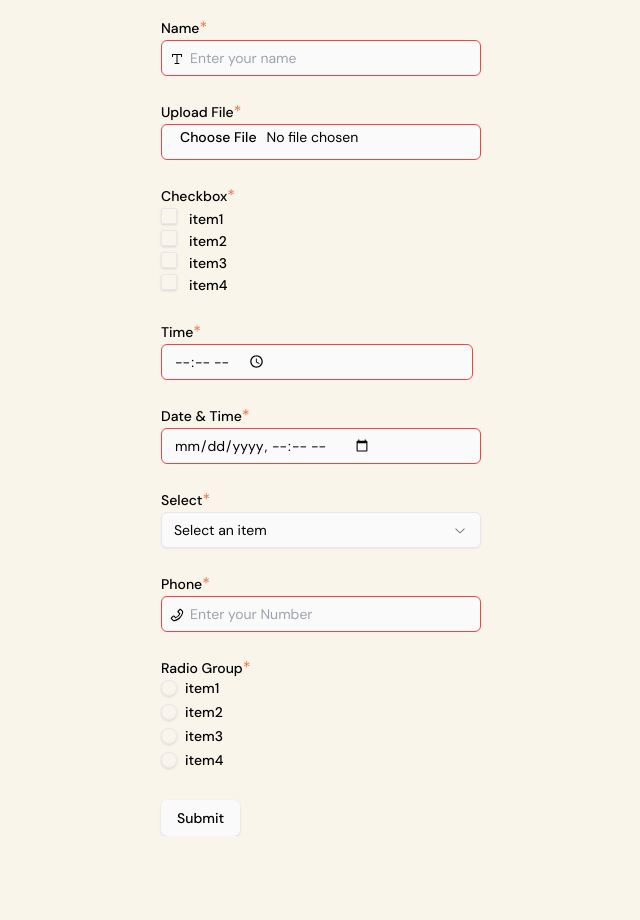
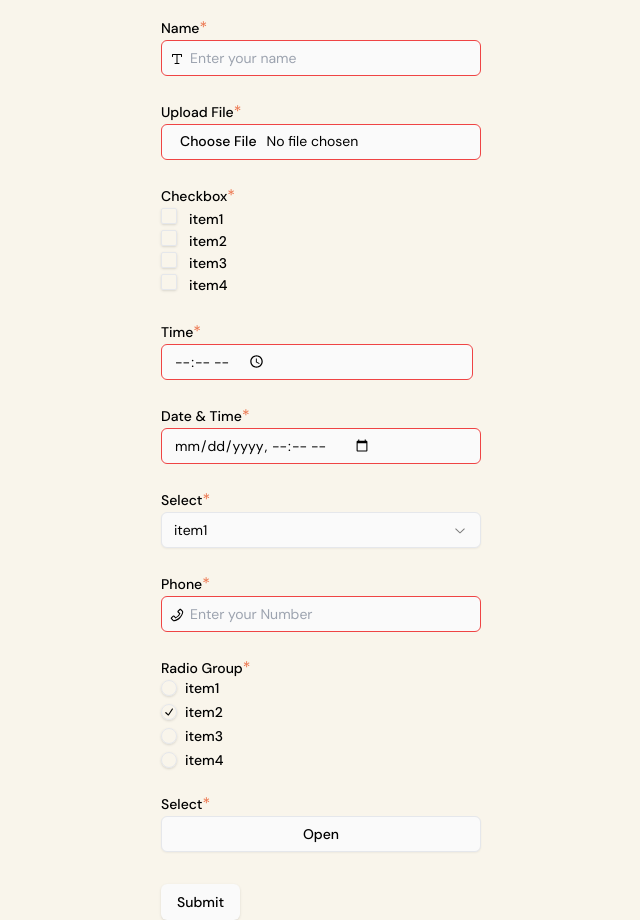
Before and after one commit to nitkkr-dev/nitkkr, a Next.js app: page /en in a window 1280 px wide. Shown: the part 2360-3280 px from the top of the page, without its empty margins (159-799 px from the left). Before the commit the page ends 3196 px from the top, so only its background shows below. Built offline with nearby package versions, Linux system fonts and the light colour scheme.

Commit message:
radio n select generic update

```diff
--- a/components/inputs/Visualizer.tsx
+++ b/components/inputs/Visualizer.tsx
@@ -1,8 +1,7 @@
-import React, { useRef } from 'react';
+import React, { useRef, useState } from 'react';
 
 import EmailField from './email';
 import TextField from './text';
-import DatePicker from './date';
 import FileUpload from './fileUpload';
 import CheckboxReactHookFormMultiple from './Checkbox';
 import TimeField from './time';
@@ -11,6 +10,7 @@ import { Button } from '../ui/button';
 import DateTimeField from './date-time';
 import PhoneField from './telephone';
 import RadioGeneric from './radioItems';
+import DropdownMenuMulti from './multiDropdown';
 
 interface FormValues {
   email: string;
@@ -20,6 +20,7 @@ interface FormValues {
   dateTime: string;
   time: string;
   select: string;
+  radio: string;
 }
 
 export default function Visualizer() {
@@ -27,24 +28,25 @@ export default function Visualizer() {
   const nameRef = useRef<HTMLInputElement>(null);
   const fileRef = useRef<HTMLInputElement>(null);
   const checkboxRef = useRef<HTMLInputElement>(null);
-  const phoneRef = useRef<HTMLInputElement>(null);
   const dateTimeRef = useRef<HTMLInputElement>(null);
   const timeRef = useRef<HTMLInputElement>(null);
   const selectRef = useRef<HTMLInputElement>(null);
+  const phoneRef = useRef<HTMLInputElement>(null);
+  const [radio, setRadio] = useState<string>(''); // State to hold the selected radio value
 
   const handleSubmit = (event: React.FormEvent<HTMLFormElement>) => {
     event.preventDefault();
     const formData: FormValues = {
       email: emailRef.current?.value || '',
       name: nameRef.current?.value || '',
-      // date: dateRef.current?.value || '',
-      file: fileRef.current?.files ?? new FileList(),
+      file: fileRef.current?.files || new FileList(),
       checkbox: checkboxRef.current?.value
         ? checkboxRef.current?.value.split(',')
         : [],
       dateTime: dateTimeRef.current?.value || '',
       time: timeRef.current?.value || '',
       select: selectRef.current?.value || '',
+      radio: radio, // Set radio value from state
     };
     console.log('Submitted Data:', formData);
   };
@@ -61,7 +63,6 @@ export default function Visualizer() {
           placeholder="Enter your name"
           required
         />
-        {/* <DatePicker ref={dateRef} required /> */}
         <FileUpload ref={fileRef} required />
         <CheckboxReactHookFormMultiple
           ref={checkboxRef}
@@ -71,9 +72,22 @@ export default function Visualizer() {
         />
         <TimeField ref={timeRef} required />
         <DateTimeField ref={dateTimeRef} required />
-        <SelectDropdown ref={selectRef} items={items} required />
-        <PhoneField required />
-        <RadioGeneric items={items} required />
+        <SelectDropdown
+          items={items}
+          required
+          onChange={() => {}}
+          value={items[0]}
+        />
+        <PhoneField ref={phoneRef} required />
+        <RadioGeneric
+          items={items}
+          required
+          value={items[1]}
+          onChange={(value) => {
+            setRadio(value); // Update radio value in state
+          }}
+        />
+        <DropdownMenuMulti items={items} required />
         <Button type="submit">Submit</Button>
       </div>
     </form>
--- a/components/inputs/fileUpload.tsx
+++ b/components/inputs/fileUpload.tsx
@@ -4,7 +4,16 @@ import { Input, InputProps } from '@/components/ui/input';
 
 const FileUpload = forwardRef<HTMLInputElement, InputProps>(
   ({ label = 'Upload File', ...props }, ref) => {
-    return <Input type="file" id="file" label={label} {...props} ref={ref} />;
+    return (
+      <Input
+        type="file"
+        id="file"
+        label={label}
+        inputClassName="p-1"
+        {...props}
+        ref={ref}
+      />
+    );
   }
 );
 FileUpload.displayName = 'FileUpload';
--- /dev/null
+++ b/components/inputs/multiDropdown.tsx
@@ -0,0 +1,60 @@
+'use client';
+
+import * as React from 'react';
+import { DropdownMenuCheckboxItemProps } from '@radix-ui/react-dropdown-menu';
+
+import { Button } from '@/components/ui/button';
+import {
+  DropdownMenu,
+  DropdownMenuCheckboxItem,
+  DropdownMenuContent,
+  DropdownMenuLabel,
+  DropdownMenuSeparator,
+  DropdownMenuTrigger,
+} from '@/components/ui/dropdown-menu';
+
+import { InputProps } from '../ui/input';
+import { Label } from '../ui/label';
+
+interface ListProps extends InputProps {
+  items: string[];
+}
+
+const DropdownMenuMulti = React.forwardRef<HTMLDivElement, ListProps>(
+  ({ items, className, ...props }, ref) => {
+    return (
+      <div className={className} ref={ref}>
+        <Label htmlFor={props.name}>
+          {props.label ? props.label : 'Select'}
+        </Label>
+        {props.required && <span style={{ color: '#EC734B' }}>*</span>}
+        {props.description && (
+          <p className="text-muted-foreground block text-[0.8rem]">
+            {props.description}
+          </p>
+        )}
+        <DropdownMenu>
+          <DropdownMenuTrigger asChild>
+            <Button variant="outline" className="w-full">
+              Open
+            </Button>
+          </DropdownMenuTrigger>
+          <DropdownMenuContent className="w-full">
+            {items.map((item) => (
+              <DropdownMenuCheckboxItem key={item} disabled={props.disabled}>
+                {item}
+              </DropdownMenuCheckboxItem>
+            ))}
+          </DropdownMenuContent>
+        </DropdownMenu>
+        <p className="text-muted-foreground block text-[0.8rem] text-red-500">
+          {props.errorMsg}
+        </p>
+      </div>
+    );
+  }
+);
+
+DropdownMenuMulti.displayName = 'DropdownMenuMulti';
+
+export default DropdownMenuMulti;
--- a/components/inputs/radioItems.tsx
+++ b/components/inputs/radioItems.tsx
@@ -6,24 +6,36 @@ import { InputProps } from '../ui/input';
 import { Label } from '../ui/label';
 import { RadioGroup, RadioGroupItem } from '../ui/radio-group';
 
-interface ListProps extends InputProps {
-  items: string[]; // Define type for items
-  defaultValue?: string;
+export interface GenericProps {
+  name?: string;
+  label?: string;
+  description?: string;
+  required?: boolean;
+  errorMsg?: string;
+  disabled?: boolean;
+  inputClassName?: string;
+  className?: string;
+}
+interface ListProps extends GenericProps {
+  items: string[];
+  onChange: (value: string) => void;
+  value: string;
 }
 
-const RadioGeneric = forwardRef<HTMLDivElement, ListProps>(
-  ({ items, className, defaultValue, ...props }, ref) => {
+const RadioGeneric = ({ items, ...props }: ListProps) => {
   return (
-      <div className={className} {...props}>
+    <div className={props.className}>
       <Label>{props.label ? props.label : 'Radio Group'}</Label>
       {props.required && <span style={{ color: '#EC734B' }}>*</span>}
       <RadioGroup
-          defaultValue={defaultValue}
+        defaultValue={props.value}
         disabled={props.disabled}
         required={props.required}
+        className={props.inputClassName}
+        onValueChange={props.onChange}
       >
         {items.map((item) => (
-            <div key={item} ref={ref} className="flex items-center space-x-2">
+          <div key={item} className="flex items-center space-x-2">
             <RadioGroupItem value={item} required={props.required} />
             <Label>{item}</Label>
           </div>
@@ -34,8 +46,8 @@ const RadioGeneric = forwardRef<HTMLDivElement, ListProps>(
       </p>
     </div>
   );
-  }
-);
+};
 
 RadioGeneric.displayName = 'RadioGeneric';
+
 export default RadioGeneric;
--- a/components/inputs/selectIItem.tsx
+++ b/components/inputs/selectIItem.tsx
@@ -1,7 +1,3 @@
-import { forwardRef } from 'react';
-import { ChevronDownIcon } from '@radix-ui/react-icons';
-import { SelectIcon } from '@radix-ui/react-select';
-
 import {
   Select,
   SelectContent,
@@ -10,27 +6,31 @@ import {
   SelectValue,
 } from '@/components/ui/select';
 
-import { InputProps } from '../ui/input';
 import { Label } from '../ui/label';
+import { GenericProps } from './radioItems';
 
-interface ListProps extends InputProps {
+interface ListProps extends GenericProps {
   items: string[];
+  onChange: (value: string) => void;
+  value: string;
 }
 
-const SelectDropdown = forwardRef<HTMLDivElement, ListProps>(
-  ({ items, className, ...props }, ref) => {
+const SelectDropdown = ({ items, ...props }: ListProps) => {
   return (
-      <div className={className} ref={ref}>
-        <Label htmlFor={props.name}>
-          {props.label ? props.label : 'Select'}
-        </Label>
+    <div className={props.className}>
+      <Label htmlFor={props.name}>{props.label ? props.label : 'Select'}</Label>
       {props.required && <span style={{ color: '#EC734B' }}>*</span>}
       {props.description && (
         <p className="text-muted-foreground block text-[0.8rem]">
           {props.description}
         </p>
       )}
-        <Select disabled={props.disabled} required={props.required}>
+      <Select
+        disabled={props.disabled}
+        required={props.required}
+        onValueChange={props.onChange}
+        defaultValue={props.value}
+      >
         <SelectTrigger>
           <SelectValue placeholder="Select an item" />
         </SelectTrigger>
@@ -47,8 +47,7 @@ const SelectDropdown = forwardRef<HTMLDivElement, ListProps>(
       </p>
     </div>
   );
-  }
-);
+};
 
 SelectDropdown.displayName = 'SelectDropdown';
 
```
Lines whose indentation alone changed are shown as unchanged.
